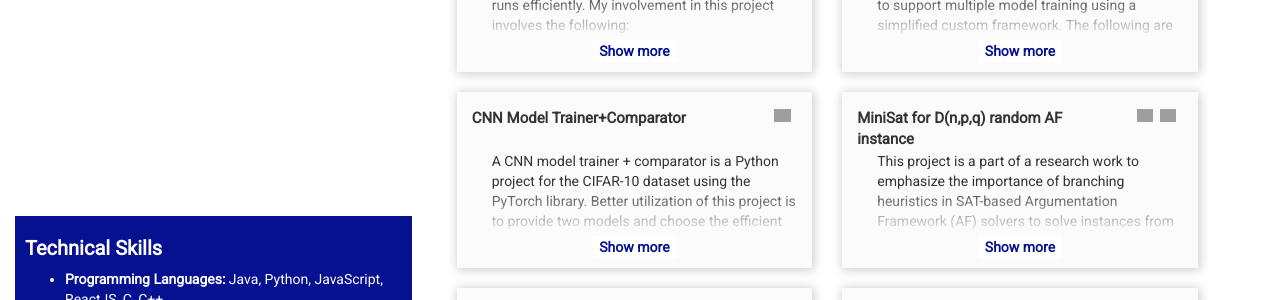
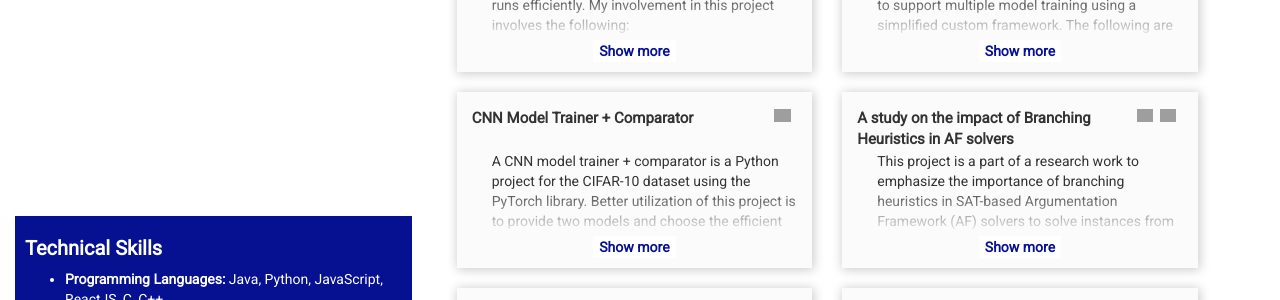
Before and after one commit to Sivakumar3695/Online_CV, a Jekyll site: the page built from index.html, in a window 1280 px wide. Shown: the part 505-805 px from the top of the page. Built offline with Jekyll 4.4.1, drawn with Linux system fonts in a browser that asks for light colours; grey boxes are pictures that could not be loaded.

Commit message:
Update project.html

```diff
--- a/_includes/project.html
+++ b/_includes/project.html
@@ -45,7 +45,7 @@
 			<div class="card col-md-5 col-sm-10 col-xs-10">
 				<div id="project-2" style="height:100%">
 					<div class="project-name-logo">
-						<div class="project-name">CNN Model Trainer+Comparator</div>
+						<div class="project-name">CNN Model Trainer + Comparator</div>
 						<a class="github-a" href="https://github.com/Sivakumar3695/CNN-Model-Trainer-Comparator" target="_blank" title="Check github repository">
 							<img class ="github-img" src="https://user-images.githubusercontent.com/29046579/128333655-f75f0bdd-540f-4258-b8c6-e21413531f99.jpg" alter="Avatar">
 						</a>
@@ -61,7 +61,7 @@
 			<div class="card col-md-5 col-sm-10 col-xs-10">
 				<div id="project-3" style="height:100%">
 					<div class="project-name-logo">
-						<div class="project-name">MiniSat for D(n,p,q) random AF instance</div>
+						<div class="project-name">A study on the impact of Branching Heuristics in AF solvers</div>
 						<a class="github-a" href="https://github.com/Sivakumar3695/New-Random-Model-D-n-p-q" target="_blank" title="Check github repository">
 							<img class ="github-img" src="https://user-images.githubusercontent.com/29046579/128333655-f75f0bdd-540f-4258-b8c6-e21413531f99.jpg" alter="Avatar">
 						</a>
```
